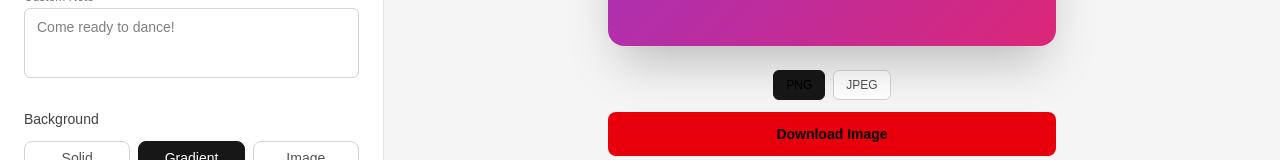
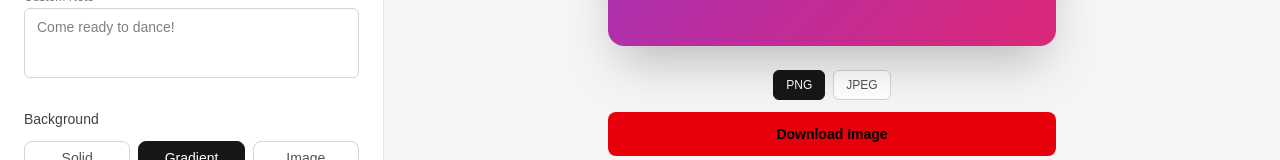
Before and after one commit to neducod/party-card, a Next.js app: page / in a window 1280 px wide. Shown: the part 598-758 px from the top of the page. Built offline with nearby package versions, Linux system fonts and the light colour scheme.

Commit message:
done done done

```diff
--- a/components/ExportBar.tsx
+++ b/components/ExportBar.tsx
@@ -40,7 +40,7 @@ export function ExportBar({ targetRef, fileName = "invitation-card" }: Props) {
             onClick={() => setFormat(f)}
             className={`rounded-md border px-3 py-1.5 text-xs font-medium uppercase transition ${
               format === f
-                ? "border-neutral-900 bg-neutral-900 text-black"
+                ? "border-neutral-900 bg-neutral-900 text-white"
                 : "border-neutral-300 bg-white text-neutral-600 hover:border-neutral-400"
             }`}
           >
```
